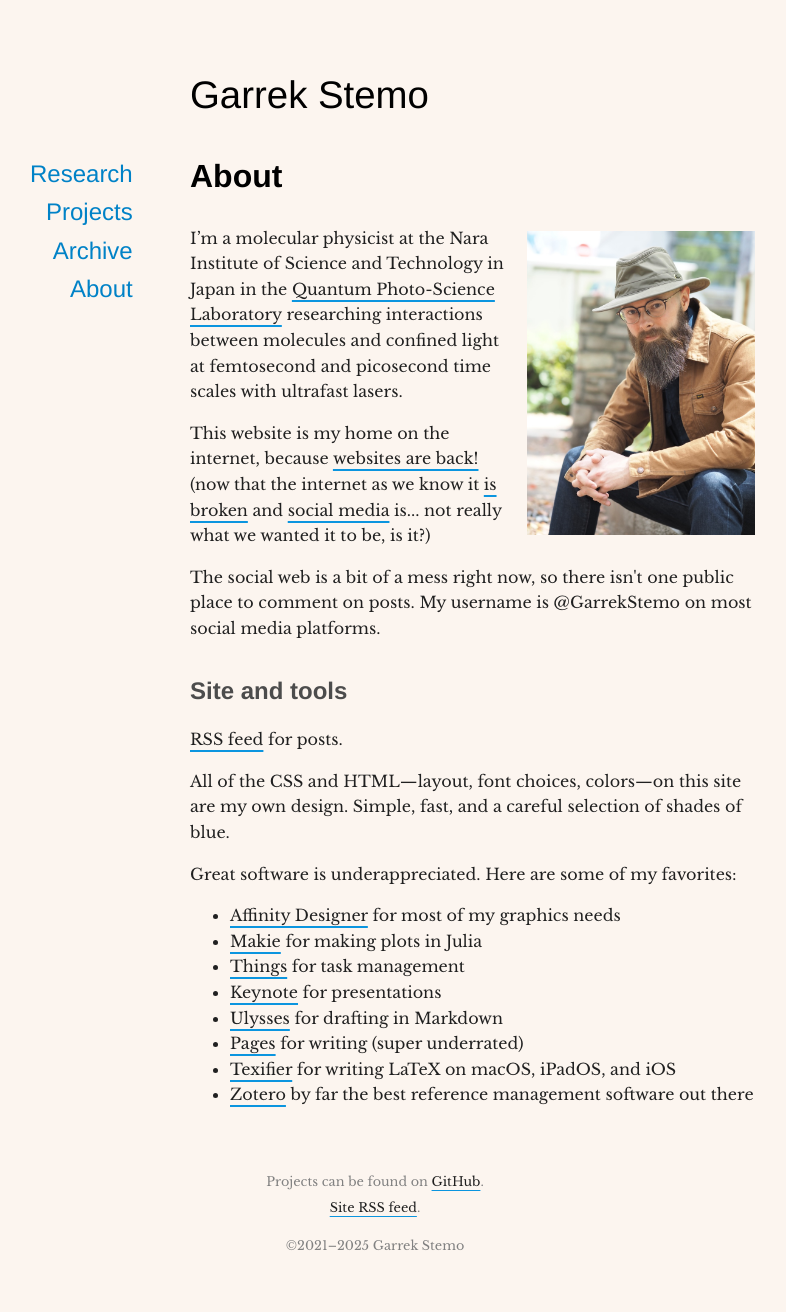
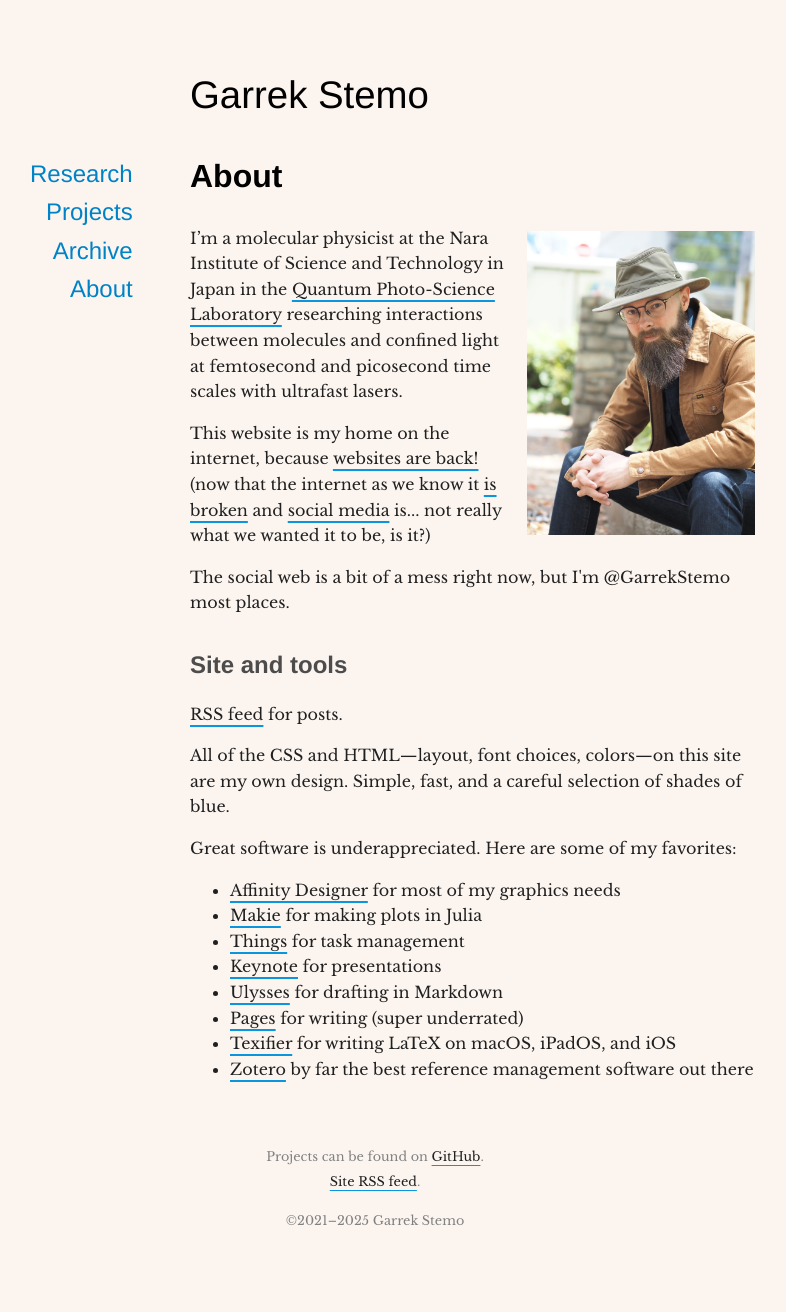
Before and after one commit to garrekstemo/garrekstemo.github.io, a Jekyll site: the page built from about.html, in a window 1280 px wide. Shown: the whole page, without its empty margins (265-1051 px from the left). Built offline with Jekyll 4.4.1, drawn with Linux system fonts in a browser that asks for light colours; after the commit the page ends 1287 px from its top, so only the background shows below that.

Commit message:
Shorten About

```diff
--- a/about.html
+++ b/about.html
@@ -21,8 +21,7 @@ This website is my home on the internet, because <a href="https://www.theverge.c
 and <a href="https://www.theverge.com/features/23931789/seo-search-engine-optimization-experts-google-results">social media</a> is... not really what we wanted it to be, is it?)
 </p>
 <p>
-The social web is a bit of a mess right now, so there isn't one public place to comment on posts.
-My username is @GarrekStemo on most social media platforms.
+The social web is a bit of a mess right now, but I'm @GarrekStemo most places.
 </p>
 
 <h3>Site and tools</h3>
```
